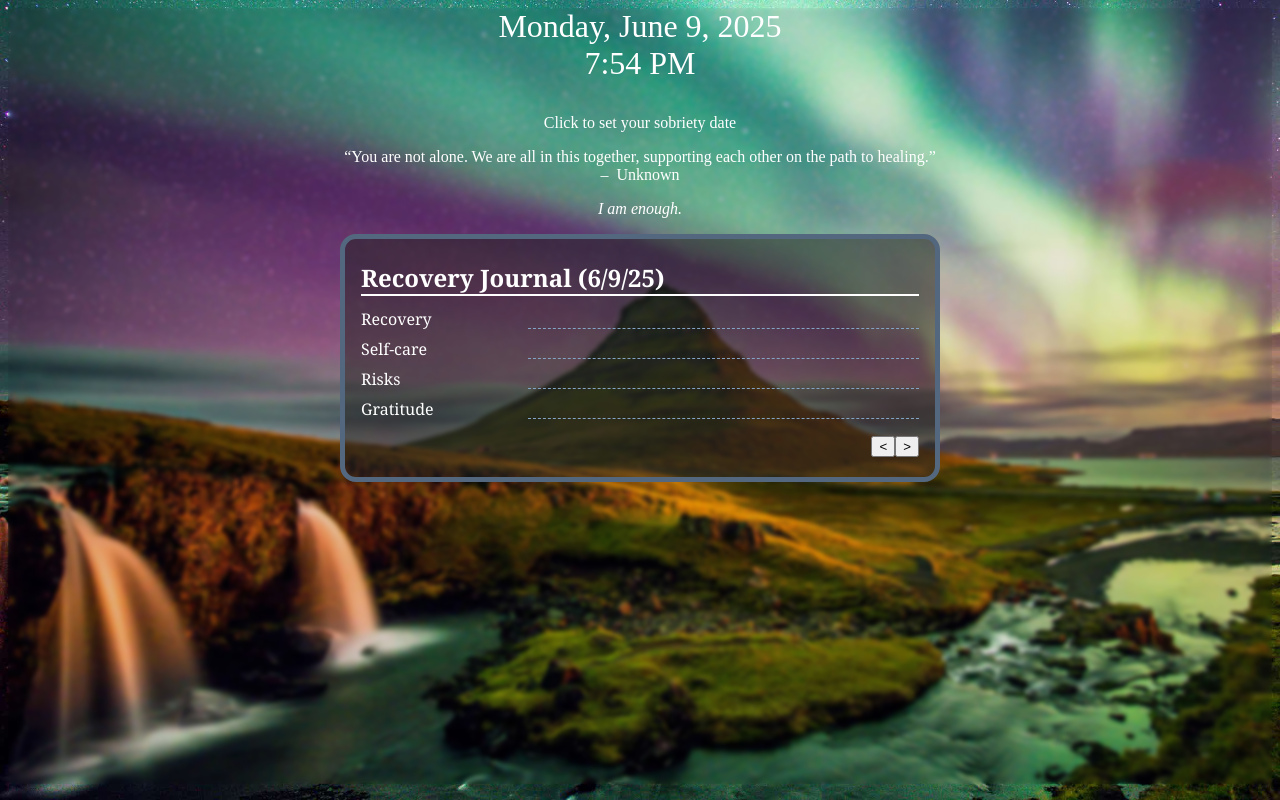
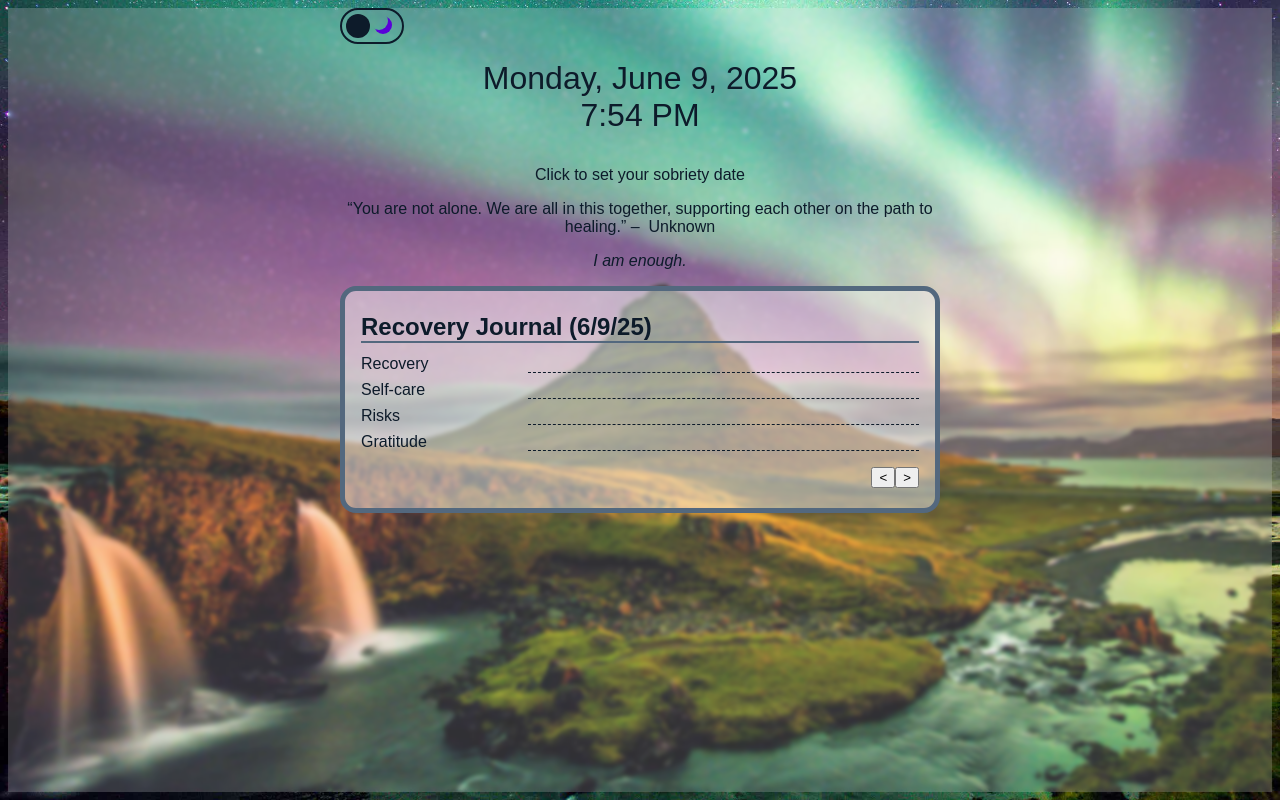
Before and after one commit to atkulp/Recovery-Toolbox, a website: page src/journal/index.html in a window 1280 px wide. Drawn offline with nearby package versions, Linux system fonts and the light colour scheme; files whose address does not match are found by name.

Commit message:
added dark mode switcher to journal

```diff
--- /dev/null
+++ b/src/journal/darkmode.css
@@ -0,0 +1,67 @@
+/*
+  📣 Note: all sizes are in ems, so change the .toggle font-size to
+  scale to whatever size you need.
+*/
+
+.toggle {
+    font-size: 1rem; /* 👈 change this to scale */
+    border: .125em solid currentColor;
+    border-radius: 2em;
+    cursor: pointer;
+    display: block;
+    height: 2em;
+    position: relative;
+    width: 3.75em;
+}
+
+.toggle span {
+    background-color: currentColor;
+    border-radius: 2em;
+    display: block;
+    height: 1.5em;
+    left: .25em;
+    overflow: hidden;
+    position: absolute;
+    top: .25em;
+    text-indent: -9999px;
+    transition: left .25s;
+    width: 1.5em;
+    z-index: 2;
+}
+
+.toggle::before,
+.toggle::after {
+    content: '';
+    display: block;
+    border-radius: 1em;
+    position: absolute;
+    z-index: 1;
+}
+
+.toggle::after {
+    box-shadow: .25em .25em #5901d8;
+    height: 1.125em;
+    right: .9em;
+    top: .125em;
+    width: 1.125em;
+}
+
+.toggle::before {
+    background-color: #ffc409;
+    height: .625em;
+    outline: .25em dotted #ffc409;
+    outline-offset: .125em;
+    left: .7em;
+    top: .7em;
+    width: .625em;
+}
+
+input:checked~.toggle span {
+    left: 2em;
+}
+
+.sr-only {
+    position: absolute;
+    left: -9999px;
+    opacity: 0;
+}
--- a/src/journal/index.html
+++ b/src/journal/index.html
@@ -13,11 +13,20 @@
 
     <link rel="stylesheet" href="style.css" />
     <link rel="stylesheet" href="journal-form.css" />
+    <link rel="stylesheet" href="darkmode.css" />
     <title>Recovery Journal</title>
 </head>
 
 <body>
+    <div class="image-backdrop">
         <div id="app" class="main" v-cloak>
+
+            <div class="no-print">
+                <input type="checkbox" class="sr-only" id="darkmode-toggle" v-model.immediate="prefersDark">
+                <label for="darkmode-toggle" class="toggle">
+                    <span>Toggle dark mode</span>
+                </label>
+            </div>
 
             <div class="datetime">
                 {{ date }}<br />
@@ -25,7 +34,8 @@
             </div>
 
             <div class="sobriety" title="Click to manage or update" v-on:click="showSobrietyDialog()">
-            <span v-if="sobrietyDate">{{ sobrietyCounter }} days of sobriety <small>(since {{ dateFormat(sobrietyDate, 'short') }})</small></span>
+                <span v-if="sobrietyDate">{{ sobrietyCounter }} days of sobriety <small>(since {{
+                        dateFormat(sobrietyDate, 'short') }})</small></span>
                 <span v-if="!sobrietyDate">Click to set your sobriety date</span>
             </div>
 
@@ -40,8 +50,10 @@
             <div class="journal">
                 <form class="journal-form">
                     <h2>Recovery Journal ({{ dateFormat(journalDate, 'short') }})</h2>
-                <label><span>Recovery</span><input type="text" name="sobriety" v-model.lazy="entry.sobriety" /></label>
-                <label><span>Self-care</span><input type="text" name="selfcare" v-model.lazy="entry.selfcare" /></label>
+                    <label><span>Recovery</span><input type="text" name="sobriety"
+                            v-model.lazy="entry.sobriety" /></label>
+                    <label><span>Self-care</span><input type="text" name="selfcare"
+                            v-model.lazy="entry.selfcare" /></label>
                     <label><span>Risks</span><input type="text" name="risks" v-model.lazy="entry.risks" /></label>
                     <label><span>Gratitude</span><input type="text" name="gratitude"
                             v-model.lazy="entry.gratitude" /></label>
@@ -70,6 +82,7 @@
                 </form>
             </dialog>
         </div>
+    </div>
 
     <script src="https://unpkg.com/vue@3/dist/vue.global.js"></script>
     <script type="module" src="scripts.js"></script>
--- a/src/journal/journal-form.css
+++ b/src/journal/journal-form.css
@@ -1,9 +1,7 @@
-
-
 .journal-form h2 {
     margin-block-end: .5em;
     margin-block-start: .25em;
-    border-bottom: 2px solid white;
+    border-bottom: 2px solid var(--accent-color);
 }
 
 .journal-form input[type=submit],
@@ -13,7 +11,7 @@
 .journal-form textarea {
     display: inline-block;
     width: 70%;
-    color: white;
+    color: var(--text-color);
     background: transparent;
     border: none;
     outline: none;
@@ -25,45 +23,46 @@
     margin-bottom: .5em;
     width: 100%;
 }
-.journal-form label > span {
+
+.journal-form label>span {
     display: inline-block;
     width: calc(30% - 1em);
     margin-right: 1em;
 }
 
 .journal-form input[type=text],
-.journal-form input[type=email]
-{
+.journal-form input[type=email] {
     display: inline-block;
-    border-bottom: 1px dashed #83A4C5;
+    border-bottom: 1px dashed var(--text-color);
     width: 70%;
 }
-.journal-form textarea{
+
+.journal-form textarea {
     display: inline-block;
-    border-bottom: 1px dashed #83A4C5;
+    border-bottom: 1px dashed var(--text-color);
     width: 70%;
     overflow: hidden;
-    resize:none;
-    height:2em;
+    resize: none;
+    height: 2em;
 }
 
 .journal-form textarea:focus,
 .journal-form input[type=text]:focus,
 .journal-form input[type=email]:focus,
-.journal-form input[type=email] :focus
-{
-    border-bottom: 1px dashed #0C0B0B;
+.journal-form input[type=email] :focus {
+    border-bottom: 1px dashed var(--text-color);
 }
 
 .journal-form input[type=submit],
-.journal-form input[type=button]{
-    background: #576E86;
+.journal-form input[type=button] {
+    background: var(--background-color);
     border: none;
     padding: 8px 10px 8px 10px;
     border-radius: 5px;
-    color: #A8BACE;
+    color: var(--text-color);
 }
+
 .journal-form input[type=submit]:hover,
-.journal-form input[type=button]:hover{
-background: #394D61;
+.journal-form input[type=button]:hover {
+    background: var(--text-color);
 }
--- a/src/journal/scripts.js
+++ b/src/journal/scripts.js
@@ -11,7 +11,7 @@ createApp({
             affirmation: "Loading...",
             date: null,
             time: null,
-            journalDate: ref(new Date()),
+            journalDate: new Date(),
             sobrietyDate: null,
             entry: {
                 'date': null,
@@ -25,10 +25,20 @@ createApp({
             },
             journal: [],
             showDialog: false,
+            prefersDark: null
         };
     },
     mounted() {
         this.initData();
+
+        // Check localStorage for dark mode preference
+        // If not set, default to system preference
+        let lsPrefersDark = window.localStorage.getItem("prefers-dark");
+        if (lsPrefersDark !== null) {
+            this.prefersDark = lsPrefersDark == "true";
+        } else {
+            this.prefersDark = window.matchMedia("(prefers-color-scheme: dark)").matches;
+        }
     },
     computed: {
         // Get the unsorted values (for display)
@@ -154,6 +164,9 @@ createApp({
                 window.localStorage.setItem('journal', JSON.stringify(this.journal));
             },
             deep: true
+        },
+        prefersDark(newValue) {
+            window.localStorage.setItem("prefers-dark", newValue);
         }
     },
 }).mount("#app");
--- a/src/journal/style.css
+++ b/src/journal/style.css
@@ -2,9 +2,23 @@
         background-repeat: no-repeat;
         background-size: cover;
         background-image: url("bg.jpg");
-        backdrop-filter: blur(2px) brightness(90%);
+        backdrop-filter: blur(2px);
 
-        color: white;
+        --background-color: #F0F0F0;
+        --text-color: #0D1B2A;
+        --accent-color: #53687E;
+
+        font-family: Arial, Helvetica, sans-serif;
+        color: var(--text-color);
+        background-color: var(--background-color);
+
+        transition: background-color .25s;
+    }
+
+    body:has(#darkmode-toggle:checked) {
+        --background-color: #0D1B2A;
+        --text-color: #F0F0F0;
+        --accent-color: #00FFFF;
     }
 
     .main {
@@ -52,11 +66,10 @@
     .journal {
         display: block;
         font-size: 16px;
-        background: #22222288;
+        background-color: color-mix(in srgb, var(--background-color), transparent 50%);
         padding: 1em;
-        border: 5px solid #53687E;
+        border: 5px solid var(--accent-color);
         border-radius: 1em;
-        font-family: Georgia, "Times New Roman", Times, serif;
     }
 
     div.journal-toolbar {
@@ -66,11 +79,18 @@
         margin-bottom: .25em;
     }
 
+    /* Image background backdrop */
+    .image-backdrop {
+        position: fixed;
+        inset: 0;
+        background-color: color-mix(in srgb, var(--background-color), transparent 80%);
+    }
+
     /* Modal backdrop */
     .modal-backdrop {
         position: fixed;
         inset: 0;
-        background: rgba(0, 0, 0, 0.4);
+        background-color: color-mix(in srgb, var(--background-color), transparent 30%);
         z-index: 1000;
     }
 
@@ -83,6 +103,25 @@
         margin: 0;
         z-index: 1001;
         border-radius: 8px;
-        box-shadow: 0 2px 24px rgba(0, 0, 0, 0.2);
+        box-shadow: 0 2px 24px color-mix(in srgb, var(--text-color), transparent 20%);
         padding: 2em 2em 1em 2em;
     }
+
+    hr {
+        border: none;
+        border-top: 1px solid var(--accent-color);
+        margin: 1em 0;
+    }
+
+    @media print {
+        .no-print {
+            display: none;
+        }
+
+        body,
+        body:has(#darkmode-toggle:checked) {
+            --background-color: white;
+            --text-color: black;
+            --accent-color: black;
+        }
+    }
```
Lines whose indentation alone changed are shown as unchanged.
